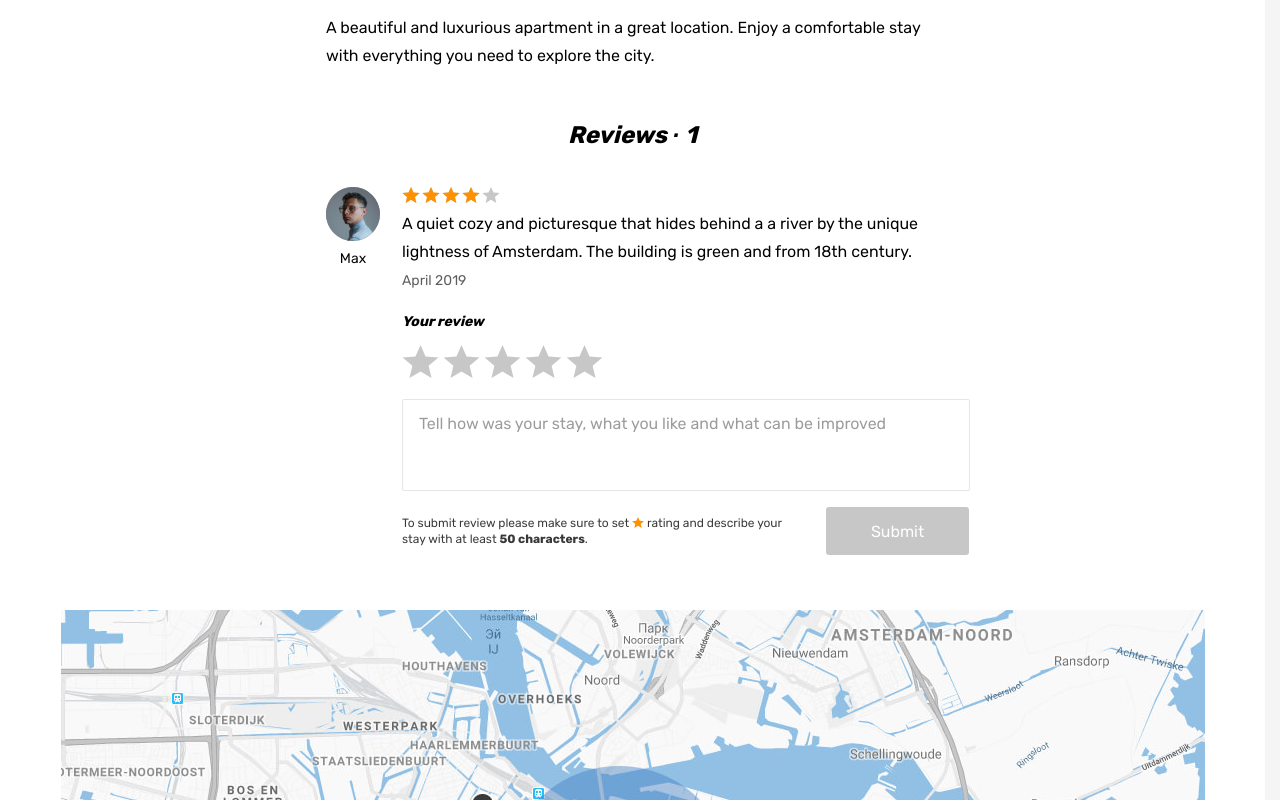
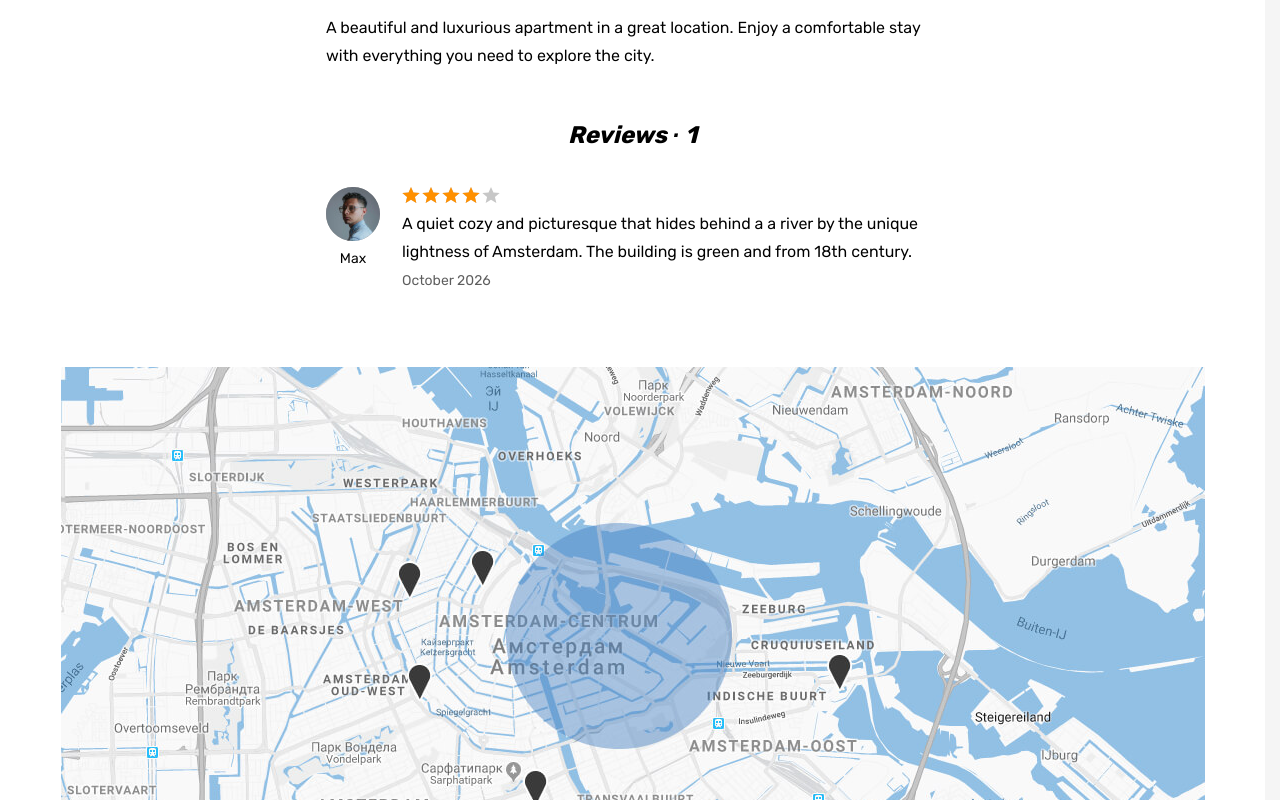
Before and after one commit to htmlacademy-univer-javascript-3/2501955-six-cities-7, a React (Vite) app: page /offer/1 in a window 1280 px wide. Shown: the part 1180-1980 px from the top of the page. Built offline with nearby package versions, Linux system fonts and the light colour scheme.

Commit message:
https://up.htmlacademy.ru/univer-js3/7/tasks/5

```diff
--- a/src/components/offer-rating-stars/offer-rating-stars.tsx
+++ b/src/components/offer-rating-stars/offer-rating-stars.tsx
@@ -2,7 +2,7 @@ import type { ReactElement } from 'react';
 
 type OfferRatingStarsProps = {
   rating: number;
-  variant?: 'offer' | 'card';
+  variant?: 'offer' | 'card' | 'reviews';
 };
 
 type OfferRatingStarsVariant = {
@@ -15,6 +15,9 @@ const OFFER_RATING_STARS_VARIANTS = {
   },
   card: {
     className: 'place-card__stars',
+  },
+  reviews: {
+    className: 'reviews__stars'
   },
 } as const satisfies Record<NonNullable<OfferRatingStarsProps['variant']>, OfferRatingStarsVariant>;
 
--- /dev/null
+++ b/src/mocks/offer-reviews.ts
@@ -0,0 +1,15 @@
+import type { OfferReview } from '../types/offer-review';
+
+export const OFFER_REVIEWS: OfferReview[] = [
+  {
+    id: '1',
+    date: '2026-10-15T14:13:56.569Z',
+    author: {
+      name: 'Max',
+      avatar: 'img/avatar-max.jpg',
+      isPro: false
+    },
+    comment: 'A quiet cozy and picturesque that hides behind a a river by the unique lightness of Amsterdam. The building is green and from 18th century.',
+    rating: 4
+  }
+];
--- a/src/pages/main-page/components/main-page-offers-list/main-page-offers-list.tsx
+++ b/src/pages/main-page/components/main-page-offers-list/main-page-offers-list.tsx
@@ -37,10 +37,9 @@ function MainPageOffersList({ authorizationStatus, offers, offersCityName, onOff
   });
 
   const selectSortState = (sortState: SortState): void => {
-    if (sortState === activeSortState) {
-      return;
+    if (sortState !== activeSortState) {
+      setActiveSortState(sortState);
     }
-    setActiveSortState(sortState);
     setIsSortDropdownOpen(false);
   };
 
--- /dev/null
+++ b/src/pages/offer-page/components/offer-page-review-form/offer-page-review-form.tsx
@@ -0,0 +1,140 @@
+import {
+  Fragment,
+  useState,
+  type ReactElement,
+  type ChangeEvent,
+  type FormEvent,
+} from 'react';
+
+type ReviewFormData = {
+  rating: number | null;
+  comment: string;
+};
+
+const INITIAL_FORM_DATA: ReviewFormData = {
+  rating: null,
+  comment: '',
+};
+
+const MIN_COMMENT_LENGTH = 50;
+const MAX_COMMENT_LENGTH = 300;
+
+const CONTROL_MODELS = [
+  { title: 'perfect', value: 5 },
+  { title: 'good', value: 4 },
+  { title: 'not bad', value: 3 },
+  { title: 'badly', value: 2 },
+  { title: 'terribly', value: 1 },
+] as const;
+
+function OfferPageReviewForm(): ReactElement {
+  const [formData, setFormData] = useState<ReviewFormData>(INITIAL_FORM_DATA);
+  const [isSubmitting, setIsSubmitting] = useState(false);
+  const [submitError, setSubmitError] = useState<string | null>(null);
+
+  const commentLength: number = formData.comment.trim().length;
+  const isSubmitDisabled: boolean =
+    formData.rating === null ||
+    commentLength < MIN_COMMENT_LENGTH ||
+    commentLength > MAX_COMMENT_LENGTH ||
+    isSubmitting;
+
+  const handleRatingChange = (event: ChangeEvent<HTMLInputElement>): void => {
+    setFormData((previousData) => ({
+      ...previousData,
+      rating: Number(event.target.value),
+    }));
+  };
+  const handleCommentChange = (
+    event: ChangeEvent<HTMLTextAreaElement>,
+  ): void => {
+    setFormData((previousData) => ({
+      ...previousData,
+      comment: event.target.value,
+    }));
+  };
+  const handleSubmit = (event: FormEvent<HTMLFormElement>): void => {
+    event.preventDefault();
+    if (isSubmitDisabled) {
+      return;
+    }
+
+    setIsSubmitting(true);
+    setSubmitError(null);
+
+    try {
+      /** @todo реализовать отправку данных формы в следующих заданиях */
+      setFormData(INITIAL_FORM_DATA);
+    } catch {
+      setSubmitError('Failed to submit a review. Try again');
+    } finally {
+      setIsSubmitting(false);
+    }
+  };
+
+  return (
+    <form className="reviews__form form" onSubmit={handleSubmit}>
+      <label className="reviews__label form__label" htmlFor="review">
+        Your review
+      </label>
+      <div className="reviews__rating-form form__rating">
+        {CONTROL_MODELS.map(({ title, value }) => (
+          <Fragment key={value}>
+            <input
+              className="form__rating-input visually-hidden"
+              name="rating"
+              value={value}
+              id={`${value}-stars`}
+              type="radio"
+              checked={formData.rating === value}
+              disabled={isSubmitting}
+              onChange={handleRatingChange}
+            />
+            <label
+              htmlFor={`${value}-stars`}
+              className="reviews__rating-label form__rating-label"
+              title={title}
+            >
+              <svg className="form__star-image" width="37" height="33">
+                <use xlinkHref="#icon-star" />
+              </svg>
+            </label>
+          </Fragment>
+        ))}
+      </div>
+      <textarea
+        className="reviews__textarea form__textarea"
+        id="review"
+        name="review"
+        placeholder="Tell how was your stay, what you like and what can be improved"
+        value={formData.comment}
+        disabled={isSubmitting}
+        onChange={handleCommentChange}
+        minLength={MIN_COMMENT_LENGTH}
+        maxLength={MAX_COMMENT_LENGTH}
+      />
+      <div className="reviews__button-wrapper">
+        <p className="reviews__help">
+          To submit review please make sure to set{' '}
+          <span className="reviews__star">rating</span> and describe your stay
+          between{' '}
+          <b className="reviews__text-amount">
+            {MIN_COMMENT_LENGTH} and {MAX_COMMENT_LENGTH} characters
+          </b>
+          .
+        </p>
+        <button
+          className="reviews__submit form__submit button"
+          type="submit"
+          disabled={isSubmitDisabled}
+        >
+          {isSubmitting ? 'Submitting...' : 'Submit'}
+        </button>
+      </div>
+
+      {submitError && <p role='alert'>{submitError}</p>}
+    </form>
+  );
+}
+
+export default OfferPageReviewForm;
--- /dev/null
+++ b/src/pages/offer-page/components/offer-page-review/offer-page-review.tsx
@@ -0,0 +1,43 @@
+import type { ReactElement } from 'react';
+import type { OfferReview } from '../../../../types/offer-review';
+import OfferRatingStars from '../../../../components/offer-rating-stars/offer-rating-stars';
+
+type OfferPageReviewProps = {
+  review: OfferReview;
+};
+
+function OfferPageReview({ review }: OfferPageReviewProps): ReactElement {
+  const formattedDate: string = new Intl.DateTimeFormat('en-US', {
+    month: 'long',
+    year: 'numeric',
+    timeZone: 'UTC',
+  }).format(new Date(review.date));
+
+  return (
+    <li className="reviews__item">
+      <div className="reviews__user user">
+        <div className="reviews__avatar-wrapper user__avatar-wrapper">
+          <img
+            className="reviews__avatar user__avatar"
+            src={review.author.avatar}
+            width="54"
+            height="54"
+            alt="Reviews avatar"
+          />
+        </div>
+        <span className="reviews__user-name">{review.author.name}</span>
+      </div>
+      <div className="reviews__info">
+        <div className="reviews__rating rating">
+          <OfferRatingStars rating={review.rating} variant="reviews" />
+        </div>
+        <p className="reviews__text">{review.comment}</p>
+        <time className="reviews__time" dateTime={review.date}>
+          {formattedDate}
+        </time>
+      </div>
+    </li>
+  );
+}
+
+export default OfferPageReview;
--- a/src/pages/offer-page/offer-page.tsx
+++ b/src/pages/offer-page/offer-page.tsx
@@ -4,14 +4,18 @@ import { Helmet } from 'react-helmet-async';
 import { Navigate, useParams } from 'react-router-dom';
 import { OFFERS } from '../../mocks/offers';
 import { OFFER_PREVIEWS } from '../../mocks/offer-previews';
+import { OFFER_REVIEWS } from '../../mocks/offer-reviews';
 import { AppRoute } from '../../enums/app-route';
 import { AuthorizationStatus } from '../../enums/authorization-status';
 import type { Offer } from '../../types/offer';
 import type { OfferPreview } from '../../types/offer-preview';
+import type { OfferReview } from '../../types/offer-review';
 import { getOfferHousingTypeText } from '../../utils/get-offer-housing-type-text';
 import OfferBookmarksButton from '../../components/offer-bookmarks-button/offer-bookmarks-button';
 import OfferRatingStars from '../../components/offer-rating-stars/offer-rating-stars';
 import OfferCard from '../../components/offer-card/offer-card';
+import OfferPageReviewForm from './components/offer-page-review-form/offer-page-review-form';
+import OfferPageReview from './components/offer-page-review/offer-page-review';
 
 type OfferPageProps = {
   authorizationStatus: AuthorizationStatus;
@@ -24,6 +28,8 @@ function OfferPage({ authorizationStatus }: OfferPageProps): ReactElement {
     return <Navigate to={AppRoute.NotFound} replace />;
   }
 
+  const isAuthorized: boolean = authorizationStatus === AuthorizationStatus.Auth;
+  const reviews: OfferReview[] = OFFER_REVIEWS;
   const nearOffers: OfferPreview[] = OFFER_PREVIEWS
     .filter((item) => item.city.name === offer.city.name && item.id !== offer.id)
     .slice(0, 3);
@@ -117,77 +123,15 @@ function OfferPage({ authorizationStatus }: OfferPageProps): ReactElement {
                 </div>
               </div>
               <section className="offer__reviews reviews">
-                <h2 className="reviews__title">Reviews &middot; <span className="reviews__amount">1</span></h2>
+                <h2 className="reviews__title">Reviews &middot; <span className="reviews__amount">{reviews.length}</span></h2>
                 <ul className="reviews__list">
-                  <li className="reviews__item">
-                    <div className="reviews__user user">
-                      <div className="reviews__avatar-wrapper user__avatar-wrapper">
-                        <img className="reviews__avatar user__avatar" src="img/avatar-max.jpg" width="54" height="54" alt="Reviews avatar" />
-                      </div>
-                      <span className="reviews__user-name">
-                        Max
-                      </span>
-                    </div>
-                    <div className="reviews__info">
-                      <div className="reviews__rating rating">
-                        <div className="reviews__stars rating__stars">
-                          <span style={{width: '80%'}}></span>
-                          <span className="visually-hidden">Rating</span>
-                        </div>
-                      </div>
-                      <p className="reviews__text">
-                        A quiet cozy and picturesque that hides behind a a river by the unique lightness of Amsterdam. The building is green and from 18th century.
-                      </p>
-                      <time className="reviews__time" dateTime="2019-04-24">April 2019</time>
-                    </div>
-                  </li>
+                  {reviews.map((review) => (
+                    <OfferPageReview key={review.id} review={review} />
+                  ))}
                 </ul>
-                <form className="reviews__form form" action="#" method="post">
-                  <label className="reviews__label form__label" htmlFor="review">Your review</label>
-                  <div className="reviews__rating-form form__rating">
-                    <input className="form__rating-input visually-hidden" name="rating" value="5" id="5-stars" type="radio" />
-                    <label htmlFor="5-stars" className="reviews__rating-label form__rating-label" title="perfect">
-                      <svg className="form__star-image" width="37" height="33">
-                        <use xlinkHref="#icon-star"></use>
-                      </svg>
-                    </label>
-
-                    <input className="form__rating-input visually-hidden" name="rating" value="4" id="4-stars" type="radio" />
-                    <label htmlFor="4-stars" className="reviews__rating-label form__rating-label" title="good">
-                      <svg className="form__star-image" width="37" height="33">
-                        <use xlinkHref="#icon-star"></use>
-                      </svg>
-                    </label>
-
-                    <input className="form__rating-input visually-hidden" name="rating" value="3" id="3-stars" type="radio" />
-                    <label htmlFor="3-stars" className="reviews__rating-label form__rating-label" title="not bad">
-                      <svg className="form__star-image" width="37" height="33">
-                        <use xlinkHref="#icon-star"></use>
-                      </svg>
-                    </label>
-
-                    <input className="form__rating-input visually-hidden" name="rating" value="2" id="2-stars" type="radio" />
-                    <label htmlFor="2-stars" className="reviews__rating-label form__rating-label" title="badly">
-                      <svg className="form__star-image" width="37" height="33">
-                        <use xlinkHref="#icon-star"></use>
-                      </svg>
-                    </label>
-
-                    <input className="form__rating-input visually-hidden" name="rating" value="1" id="1-star" type="radio" />
-                    <label htmlFor="1-star" className="reviews__rating-label form__rating-label" title="terribly">
-                      <svg className="form__star-image" width="37" height="33">
-                        <use xlinkHref="#icon-star"></use>
-                      </svg>
-                    </label>
-                  </div>
-                  <textarea className="reviews__textarea form__textarea" id="review" name="review" placeholder="Tell how was your stay, what you like and what can be improved"></textarea>
-                  <div className="reviews__button-wrapper">
-                    <p className="reviews__help">
-                      To submit review please make sure to set <span className="reviews__star">rating</span> and describe your stay with at least <b className="reviews__text-amount">50 characters</b>.
-                    </p>
-                    <button className="reviews__submit form__submit button" type="submit" disabled>Submit</button>
-                  </div>
-                </form>
+                {isAuthorized && (
+                  <OfferPageReviewForm />
+                )}
               </section>
             </div>
           </div>
--- /dev/null
+++ b/src/types/offer-review.ts
@@ -0,0 +1,9 @@
+import { OfferAuthor } from './offer-author';
+
+export type OfferReview = {
+  id: string;
+  date: string;
+  author: OfferAuthor;
+  comment: string;
+  rating: number;
+};
```
